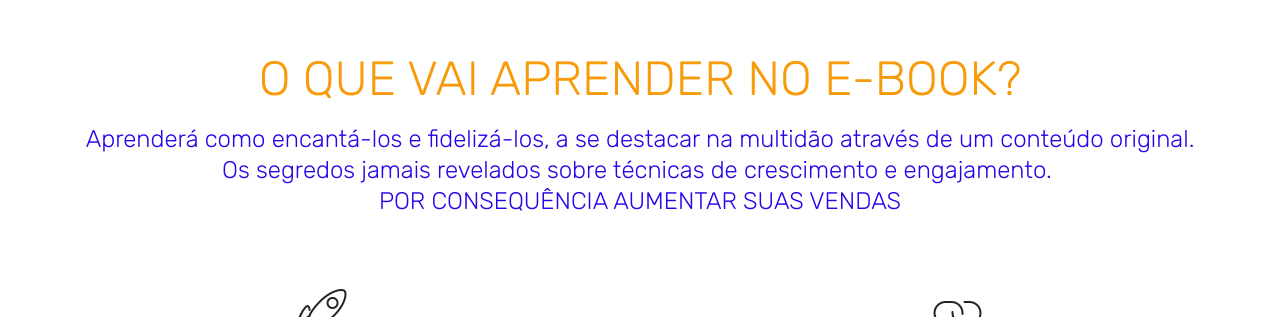
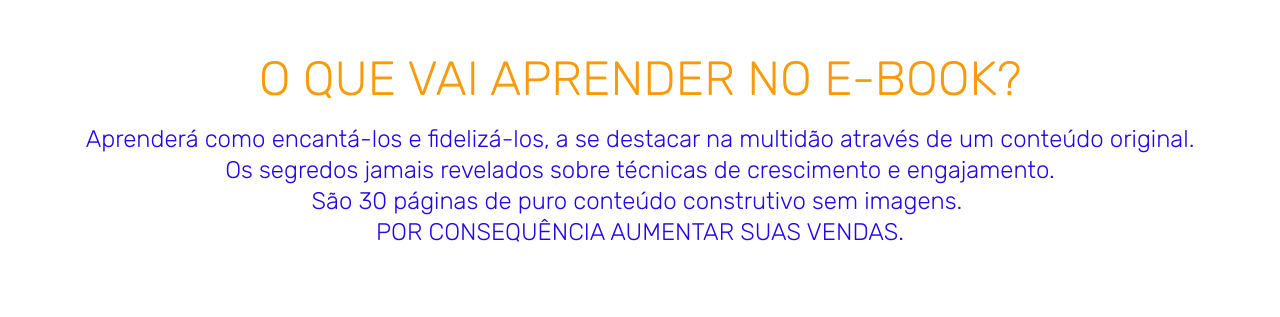
Before and after one commit to decolainsta/danilodanoficial, a plain HTML site: page index.html in a window 1280 px wide. Shown: the part 840-1157 px from the top of the page. Drawn offline with Linux system fonts and the light colour scheme; files whose address does not match are found by name.

Commit message:
create github pages

```diff
--- a/index.html
+++ b/index.html
@@ -56,7 +56,7 @@
 
     <div class="container">
         <h2 class="mbr-section-title pb-2 mbr-fonts-style display-2">O QUE VAI APRENDER NO E-BOOK?</h2>
-        <h3 class="mbr-section-subtitle pb-3 mbr-fonts-style display-5">Aprenderá como encantá-los e fidelizá-los, a se destacar na multidão através de um conteúdo original. Os segredos jamais revelados sobre técnicas de crescimento e engajamento.&nbsp;<br>POR CONSEQUÊNCIA AUMENTAR SUAS VENDAS</h3>
+        <h3 class="mbr-section-subtitle pb-3 mbr-fonts-style display-5">Aprenderá como encantá-los e fidelizá-los, a se destacar na multidão através de um conteúdo original. Os segredos jamais revelados sobre técnicas de crescimento e engajamento.<br>São 30 páginas de puro conteúdo construtivo sem imagens.&nbsp;<br>POR CONSEQUÊNCIA AUMENTAR SUAS VENDAS.</h3>
 
         <div class="media-container-row pt-5">
             <div class="block-content align-right">
```
Also changed, not shown: 1 other file.
